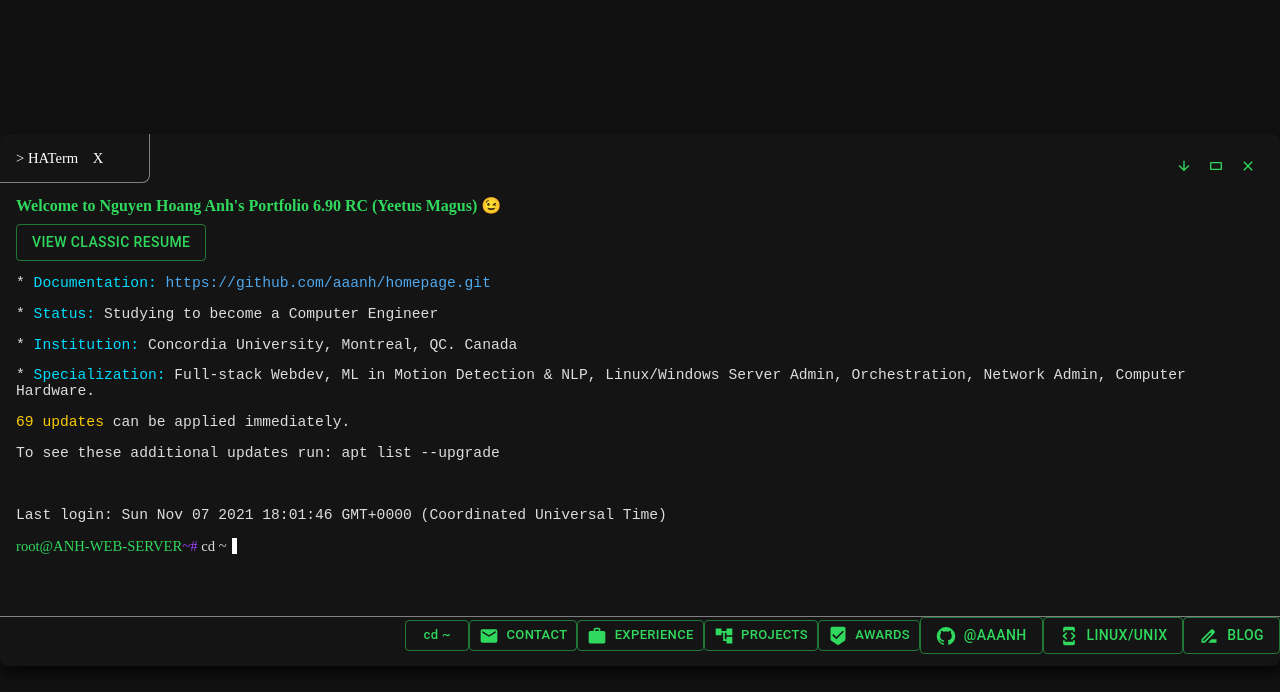
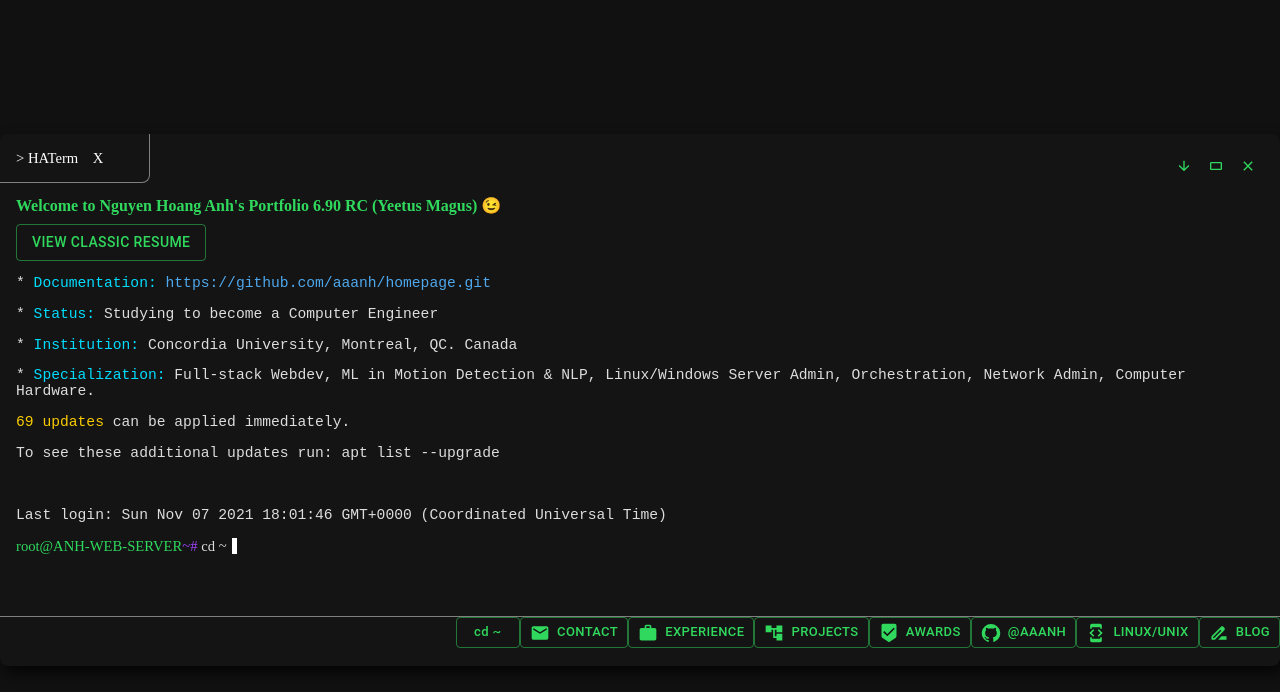
Before and after one commit to zasshuwu/nogamioka, a Next.js app: page / in a window 1280 px wide. Shown: the top 692 px of the page. Built offline with nearby package versions, Linux system fonts and the light colour scheme.

Commit message:
unified button size

```diff
--- a/components/navbar.js
+++ b/components/navbar.js
@@ -25,7 +25,6 @@ const useStyles = makeStyles((theme) => ({
 	},
 	navBar: {
 		padding: "0",
-
 		marginLeft: "auto",
 		"& > *": {
 			margin: "0.5rem",
@@ -208,6 +207,7 @@ export default function NavBar({ setCommand, setContent }) {
 				</Button>
 
 				<Button
+					size="small"
 					onClick={handleGitHub}
 					variant="outlined"
 					className={classes.customButtonGitHub}
@@ -216,6 +216,7 @@ export default function NavBar({ setCommand, setContent }) {
 					<span className={classes.BtnText}>&nbsp; @aaanh</span>
 				</Button>
 				<Button
+					size="small"
 					onClick={handleLinux}
 					variant="outlined"
 					className={classes.customButtonLinux}
@@ -224,6 +225,7 @@ export default function NavBar({ setCommand, setContent }) {
 					<span className={classes.BtnText}>&nbsp; Linux/Unix</span>
 				</Button>
 				<Button
+					size="small"
 					className={classes.customButtonBlog}
 					variant="outlined"
 					onClick={() => {
```
